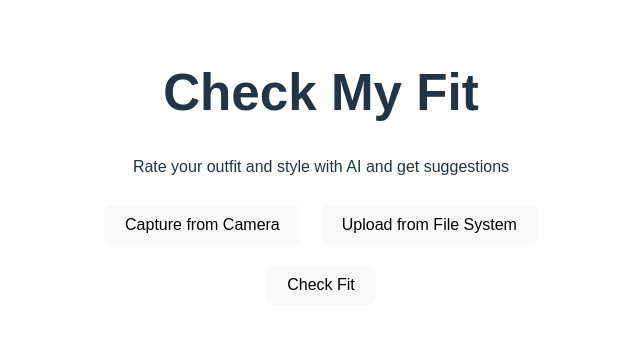
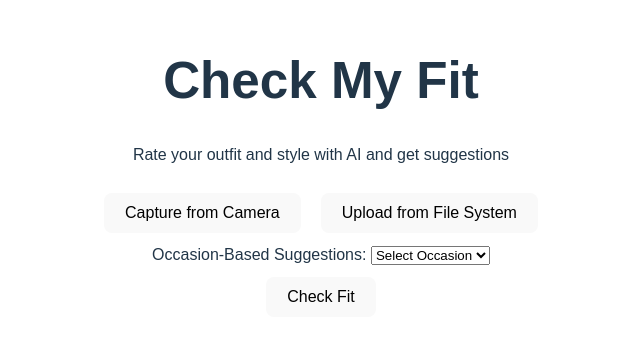
Before and after one commit to ismailnurudeen/CheckMyFit-client, a Vue app: page / in a window 1280 px wide. Shown: the part 227-568 px from the top of the page, without its empty margins (319-959 px from the left). Built offline with nearby package versions, Linux system fonts and the light colour scheme.

Commit message:
feat: add occasion based suggestion

```diff
--- a/src/App.vue
+++ b/src/App.vue
@@ -12,6 +12,16 @@
     </div>
     <div v-if="imageUrl && !isCameraOpen">
       <img :src="imageUrl" alt="Outfit Image" style="width: 200px; height: 200px; object-fit: cover;">
+    </div>
+    <div>
+      <label for="occasion">Occasion-Based Suggestions: </label>
+      <select v-model="selectedOccasion" id="occasion">
+        <option value="">Select Occasion</option>
+        <option value="Casual">Casual</option>
+        <option value="Formal">Formal</option>
+        <option value="Date Night">Date Night</option>
+        <!-- Add more options as needed -->
+      </select>
     </div>
     <div>
       <button @click="getOutfitRating">Check Fit</button>
@@ -64,6 +74,8 @@ export default defineComponent({
     const isLoading = ref(false);
     const analysisType = ref('quick'); // New ref for analysis type
     const lastImageFile = ref<File | null>(null); // New ref to store the last uploaded image
+    const lastOccasion = ref(''); // New ref to store the last selected occasion
+    const selectedOccasion = ref(''); // New ref for selected occasion
 
     const onFileChange = (event: Event) => {
       const file = (event.target as HTMLInputElement).files?.[0] || null;
@@ -101,15 +113,17 @@ export default defineComponent({
     };
 
     const getOutfitRating = async () => {
-      if (imageFile.value && imageFile.value === lastImageFile.value) {
-        console.log("Image did not change, not triggering another rating.");
+      if (rating.value && imageFile.value === lastImageFile.value && selectedOccasion.value === lastOccasion.value) {
+        console.log("Image and occasion did not change, not triggering another rating.");
         return;
       }
 
       const formData = new FormData();
       if (imageFile.value) {
         formData.append('image', imageFile.value);
+        formData.append('occasion', selectedOccasion.value); // Include occasion in the form data
         lastImageFile.value = imageFile.value; // Update the last uploaded image
+        lastOccasion.value = selectedOccasion.value; // Update the last selected occasion
       }
 
       const response = await axios.post('http://localhost:5008/api/rate-outfit', formData, {
@@ -132,7 +146,7 @@ export default defineComponent({
       }
     };
 
-    return { rating, quickTips, detailedAnalysis, imageUrl, onFileChange, triggerFileInput, toggleCamera, takePhoto, getOutfitRating, fileInput, isCameraOpen, isPhotoTaken, isShotPhoto, isLoading, analysisType };
+    return { rating, quickTips, detailedAnalysis, imageUrl, onFileChange, triggerFileInput, toggleCamera, takePhoto, getOutfitRating, fileInput, isCameraOpen, isPhotoTaken, isShotPhoto, isLoading, analysisType, selectedOccasion };
   }
 });
 </script>
```
